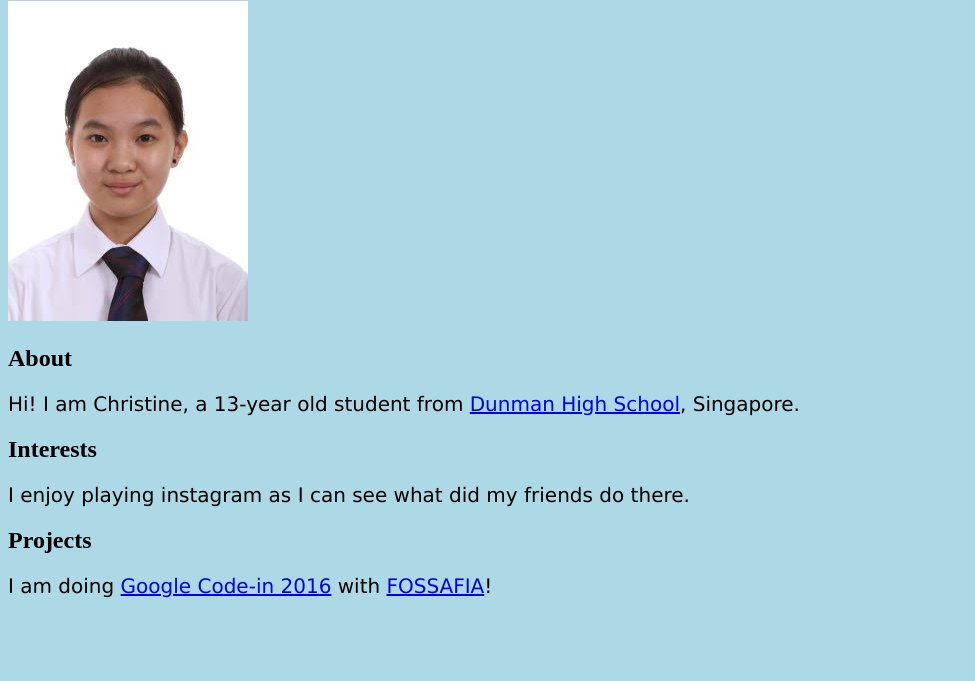
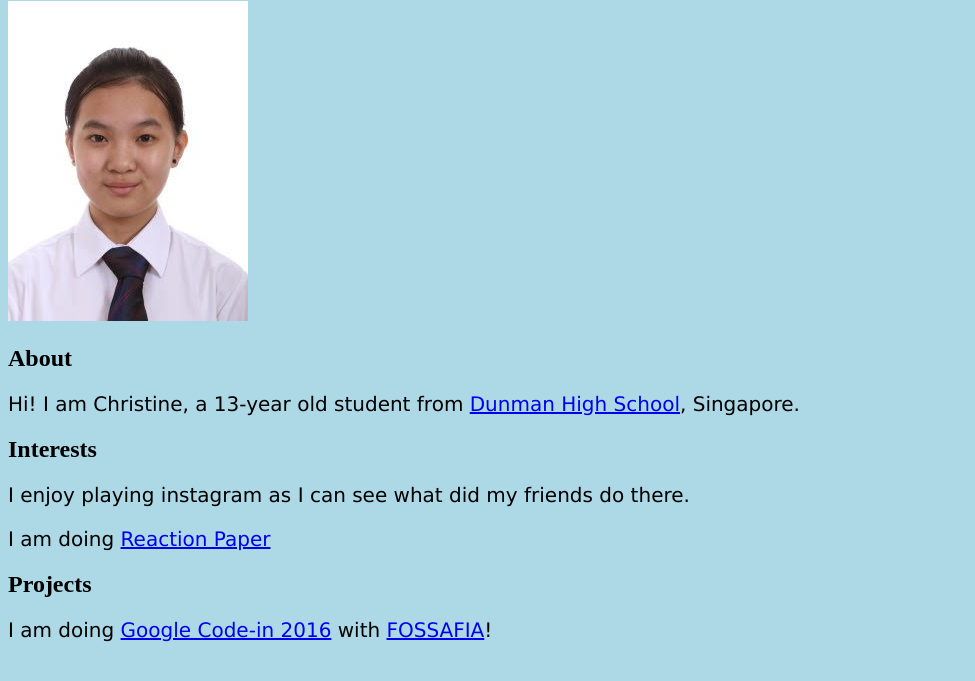
Before and after one commit to christinebob/dhs17y1cjidingzhi.github.io, a plain HTML site: page index.html in a window 1280 px wide. Shown: the part 79-760 px from the top of the page, without its empty margins (0-975 px from the left). Drawn offline with Linux system fonts and the light colour scheme.

Commit message:
Update index.html

```diff
--- a/index.html
+++ b/index.html
@@ -11,6 +11,7 @@
   <p>Hi! I am Christine, a 13-year old student from <a href="http://www.dunmanhigh.moe.edu.sg">Dunman High School</a>, Singapore.</p>
   <h2> Interests </h2>
   <p>I enjoy playing instagram as I can see what did my friends do there.<a href="https://www.instagram.com/xxigding/?hl=en"></a></p>
+    <p>I am doing <a href="page1.html">Reaction Paper</a>
   <h2>Projects</h2>
   <p>I am doing <a href="http://codein.withgoogle.com">Google Code-in 2016</a> with <a href="http://fossasia.org">FOSSAFIA</a>!</p>
   <body>
```
